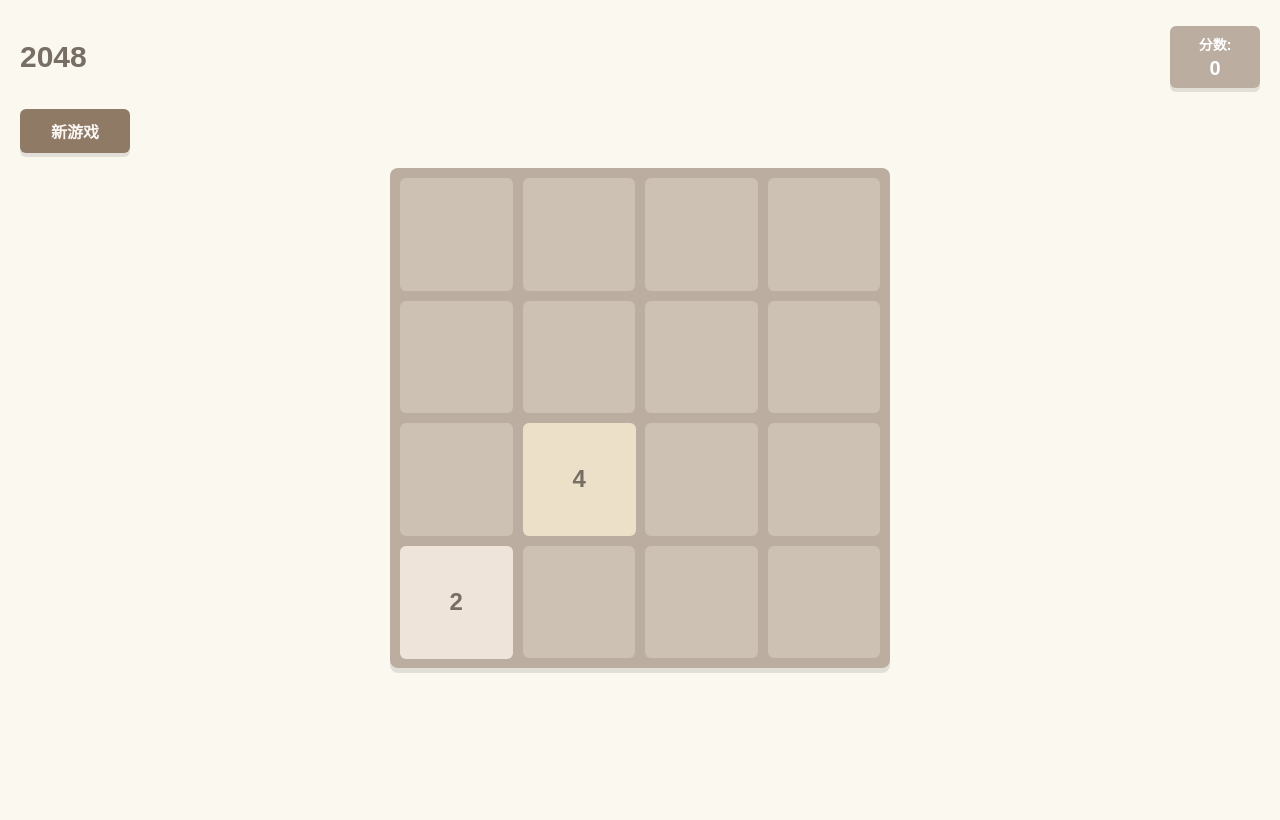
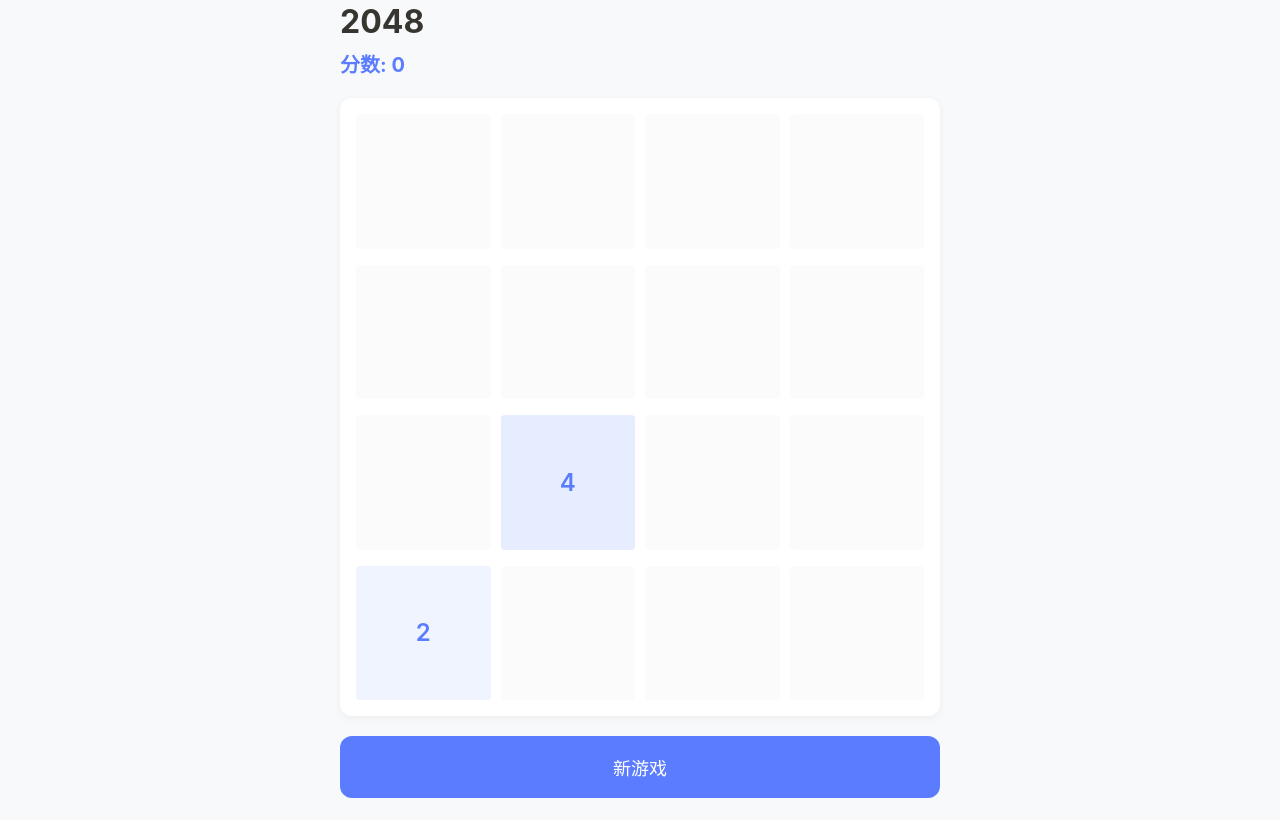
Before and after one commit to yifan-designer/2048-game, a plain HTML site: page index.html in a window 1280 px wide. Drawn offline with Linux system fonts and the light colour scheme.

Commit message:
Initial commit - 2048 game

```diff
--- a/index.html
+++ b/index.html
@@ -8,116 +8,98 @@
         html, body {
             height: 100%;
             overflow: hidden;
-            touch-action: none;  /* 禁用默认触摸行为 */
-        }
-        body {
-            display: flex;
-            flex-direction: column;
-            align-items: center;
-            background-color: #faf8ef;
-            font-family: "PingFang SC", "Microsoft YaHei", sans-serif;
+            touch-action: none;
+            background-color: #f8f9fa;
+            font-family: -apple-system, BlinkMacSystemFont, "Segoe UI", Roboto, Oxygen, Ubuntu, Cantarell, "Open Sans", "Helvetica Neue", sans-serif;
             margin: 0;
-            padding: 10px;
-            color: #776e65;
+            padding: 0 24px;
+            color: #37352f;
+            display: contents; /* 使用contents布局 */
+            /* 移除justify-content和align-items，因为display: contents会使这些属性失效 */
         }
 
         .container {
             width: 100%;
-            max-width: 100%;
-            margin: 0;
-            padding: 10px;
+            max-width: 600px;
+            padding: 0;
             box-sizing: border-box;
-            height: 100vh;  /* 使用视口高度 */
-        }
-
-        .grid-container {
-            width: calc(100vw - 20px);  /* 根据视口宽度计算 */
-            aspect-ratio: 1/1;
-            max-width: 500px;  /* 在大屏幕上限制最大宽度 */
-            margin: 0 auto;
+            display: flex;
+            flex-direction: column;
+            gap: 20px;
+            height: auto;
+            margin: auto; /* 修改为auto，实现更好的上下居中 */
+            justify-content: center; /* 添加垂直居中 */
+            min-height: 100vh; /* 确保容器至少占据整个视口高度 */
         }
 
         .header {
             display: flex;
-            justify-content: space-between;
-            align-items: center;
-            margin-bottom: 15px;
+            flex-direction: column;
+            align-items: flex-start; /* 改为左对齐 */
             width: 100%;
+            margin: 0;
+            gap: 8px;
+        }
+
+        .score-container {
+            font-size: 16px; /* 缩小"分数"文字 */
+            font-weight: bold;
+            color: #37352f; /* 黑色 */
+        }
+
+        .score-container span {
+            color: #5b7cff; /* 分数值保持蓝色 */
         }
 
         h1 {
-            font-size: 30px;
+            margin: 0; /* 标题margin设为0 */
+            font-size: 32px; /* 可选：调整标题大小 */
         }
 
         .score-container {
-            font-size: 12px;
-            padding: 5px 10px;
+            font-size: 20px; /* 放大分数文字 */
+            font-weight: bold; /* 加粗 */
+            color: #5b7cff; /* 蓝色 */
         }
 
-        .score-container #score {
-            font-size: 16px;
+        .grid-container {
+            background: #ffffff;
+            padding: 16px; /* 网格内边距改为16px */
+            border-radius: 12px;
+            width: 100%;
+            aspect-ratio: 1/1;
+            box-sizing: border-box;
+            box-shadow: 0 2px 8px rgba(0,0,0,0.05);
+            order: 0;
         }
 
         .new-game {
-            font-size: 14px;
-            padding: 8px 12px;
-        }
-
-        .tile {
-            font-size: 5vw;  /* 使用视口单位 */
-        }
-
-        .score-container {
-            position: relative;
-            background: #bbada0;
-            padding: 8px 15px;  /* 减小内边距 */
-            border-radius: 6px;
+            background: #5b7cff;
             color: white;
-            font-size: 14px;  /* 减小字体大小 */
-            font-weight: bold;
-            text-align: center;
-            box-shadow: 0 4px 0 rgba(0,0,0,0.1);
-            min-width: 60px;  /* 减小最小宽度 */
-        }
-
-        .score-container #score {
-            display: block;
-            font-size: 20px;  /* 减小分数字体大小 */
-            margin-top: 3px;
-        }
-
-        .new-game {
-            background: #8f7a66;
-            color: #f9f6f2;
             border: none;
-            padding: 10px 15px;  /* 减小内边距 */
-            border-radius: 6px;
+            padding: 18px;
+            border-radius: 12px;
+            font-size: 18px;
+            font-weight: 500;
             cursor: pointer;
-            font-size: 16px;  /* 减小字体大小 */
-            font-weight: bold;
-            margin-bottom: 15px;
-            transition: background-color 0.2s ease;
-            box-shadow: 0 4px 0 rgba(0,0,0,0.1);
-            display: block;
-            width: 110px;  /* 减小按钮宽度 */
-            text-align: center;
-        }
-
-        .grid-container {
-            background: #bbada0;
-            padding: 10px;  /* 减小内边距 */
-            border-radius: 8px;
             width: 100%;
-            aspect-ratio: 1/1;  /* 保持正方形 */
-            position: relative;
             box-sizing: border-box;
-            box-shadow: 0 5px 0 rgba(0,0,0,0.1);
+            order: 1;
+            margin: 0;
         }
 
         .grid-row {
             display: flex;
-            margin-bottom: 10px;  /* 减小行间距 */
-            height: calc(25% - 7.5px);  /* 动态计算高度 */
+            margin-bottom: 16px; /* 行间距改为16px */
+            height: calc(25% - 12px); /* 调整高度计算 */
+        }
+
+        .grid-cell {
+            width: calc(25% - 12px); /* 增大格子宽度 */
+            aspect-ratio: 1/1;
+            margin-right: 16px; /* 增大格子间距 */
+            background: rgba(240, 240, 245, 0.3);
+            border-radius: 8px;
         }
 
         .grid-row:last-child {
@@ -125,12 +107,23 @@
         }
 
         .grid-cell {
-            width: calc(25% - 7.5px);  /* 动态计算宽度 */
-            aspect-ratio: 1/1;  /* 保持正方形 */
-            margin-right: 10px;  /* 减小单元格间距 */
-            background: rgba(238, 228, 218, 0.35);
-            border-radius: 6px;
-            position: relative;
+            width: calc(25% - 11.25px);
+            aspect-ratio: 1/1;
+            margin-right: 15px;
+            background: rgba(240, 240, 245, 0.3);
+            border-radius: 8px;
+        }
+
+        .grid-row:last-child {
+            margin-bottom: 0;
+        }
+
+        .grid-cell {
+            width: calc(25% - 7.5px);
+            aspect-ratio: 1/1;
+            margin-right: 10px;
+            background: rgba(240, 240, 245, 0.3);
+            border-radius: 4px;
         }
 
         .grid-cell:last-child {
@@ -138,31 +131,58 @@
         }
 
         .tile {
-            position: absolute;
-            top: 0;
-            left: 0;
             width: 100%;
             height: 100%;
             display: flex;
             justify-content: center;
             align-items: center;
-            font-size: 24px;  /* 减小默认字体大小 */
-            font-weight: bold;
-            background: #eee4da;
-            border-radius: 6px;
-            transition: transform 0.15s cubic-bezier(0.22, 1, 0.36, 1);
-            will-change: transform;
+            font-weight: 600;
+            background: #ffffff;
+            border-radius: 4px;
+            box-shadow: none;
+            border: none;
         }
 
-        /* 调整不同数字块的字体大小 */
-        .tile.tile-128, .tile.tile-256, .tile.tile-512 {
+        .tile.tile-2,
+        .tile.tile-4,
+        .tile.tile-8,
+        .tile.tile-16,
+        .tile.tile-32,
+        .tile.tile-64 {
+            font-size: 24px;
+        }
+
+        .tile.tile-128,
+        .tile.tile-256 {
+            font-size: 22px;
+        }
+
+        .tile.tile-512 {
             font-size: 20px;
         }
 
-        .tile.tile-1024, .tile.tile-2048 {
+        .tile.tile-1024 {
             font-size: 18px;
         }
 
+        .tile.tile-2048 {
+            font-size: 16px;
+        }
+
+        /* 蓝紫色系的数字块 */
+        .tile.tile-2 { background: #f0f4ff; color: #5b7cff; }
+        .tile.tile-4 { background: #e6edff; color: #5b7cff; }
+        .tile.tile-8 { background: #d0dbff; color: #3d5af1; }
+        .tile.tile-16 { background: #b5c6ff; color: #3d5af1; }
+        .tile.tile-32 { background: #9ab1ff; color: #1a3ef0; }
+        .tile.tile-64 { background: #7f9cff; color: #1a3ef0; }
+        .tile.tile-128 { background: #5b7cff; color: white; }
+        .tile.tile-256 { background: #3d5af1; color: white; }
+        .tile.tile-512 { background: #1a3ef0; color: white; }
+        .tile.tile-1024 { background: #0d2ec9; color: white; }
+        .tile.tile-2048 { background: #061f9e; color: white; }
+
+        /* 动画效果保持不变 */
         .tile.tile-new {
             animation: appear 0.2s ease-out;
         }
@@ -171,50 +191,7 @@
             z-index: 2;
             animation: merge 0.2s ease-out;
         }
-        .tile.tile-moving {
-            z-index: 3;
-            transition: transform 0.2s cubic-bezier(0.25, 0.1, 0.25, 1);
-        }
-        .tile.move-left { transform: translateX(-100%); }
-        .tile.move-right { transform: translateX(100%); }
-        .tile.move-up { transform: translateY(-100%); }
-        .tile.move-down { transform: translateY(100%); }
-        .tile.tile-2 { background: #eee4da; color: #776e65; }
-        .tile.tile-4 { background: #ede0c8; color: #776e65; }
-        .tile.tile-8 { background: #f2b179; color: #f9f6f2; }
-        .tile.tile-16 { background: #f59563; color: #f9f6f2; }
-        .tile.tile-32 { background: #f67c5f; color: #f9f6f2; }
-        .tile.tile-64 { background: #f65e3b; color: #f9f6f2; }
-        .tile.tile-128 {
-            background: #edcf72;
-            color: #f9f6f2;
-            font-size: 30px;
-            box-shadow: 0 4px 0 rgba(0,0,0,0.1), inset 0 0 20px rgba(255,255,255,0.2);
-        }
-        .tile.tile-256 {
-            background: #edcc61;
-            color: #f9f6f2;
-            font-size: 30px;
-            box-shadow: 0 4px 0 rgba(0,0,0,0.1), inset 0 0 20px rgba(255,255,255,0.2);
-        }
-        .tile.tile-512 {
-            background: #edc850;
-            color: #f9f6f2;
-            font-size: 30px;
-            box-shadow: 0 4px 0 rgba(0,0,0,0.1), inset 0 0 20px rgba(255,255,255,0.2);
-        }
-        .tile.tile-1024 {
-            background: #edc53f;
-            color: #f9f6f2;
-            font-size: 25px;
-            box-shadow: 0 4px 0 rgba(0,0,0,0.1), inset 0 0 20px rgba(255,255,255,0.2);
-        }
-        .tile.tile-2048 {
-            background: #edc22e;
-            color: #f9f6f2;
-            font-size: 25px;
-            box-shadow: 0 4px 0 rgba(0,0,0,0.1), inset 0 0 20px rgba(255,255,255,0.3);
-        }
+
         @keyframes appear {
             0% {
                 opacity: 0;
@@ -229,6 +206,7 @@
                 transform: scale(1);
             }
         }
+
         @keyframes merge {
             0% {
                 transform: scale(1);
```
